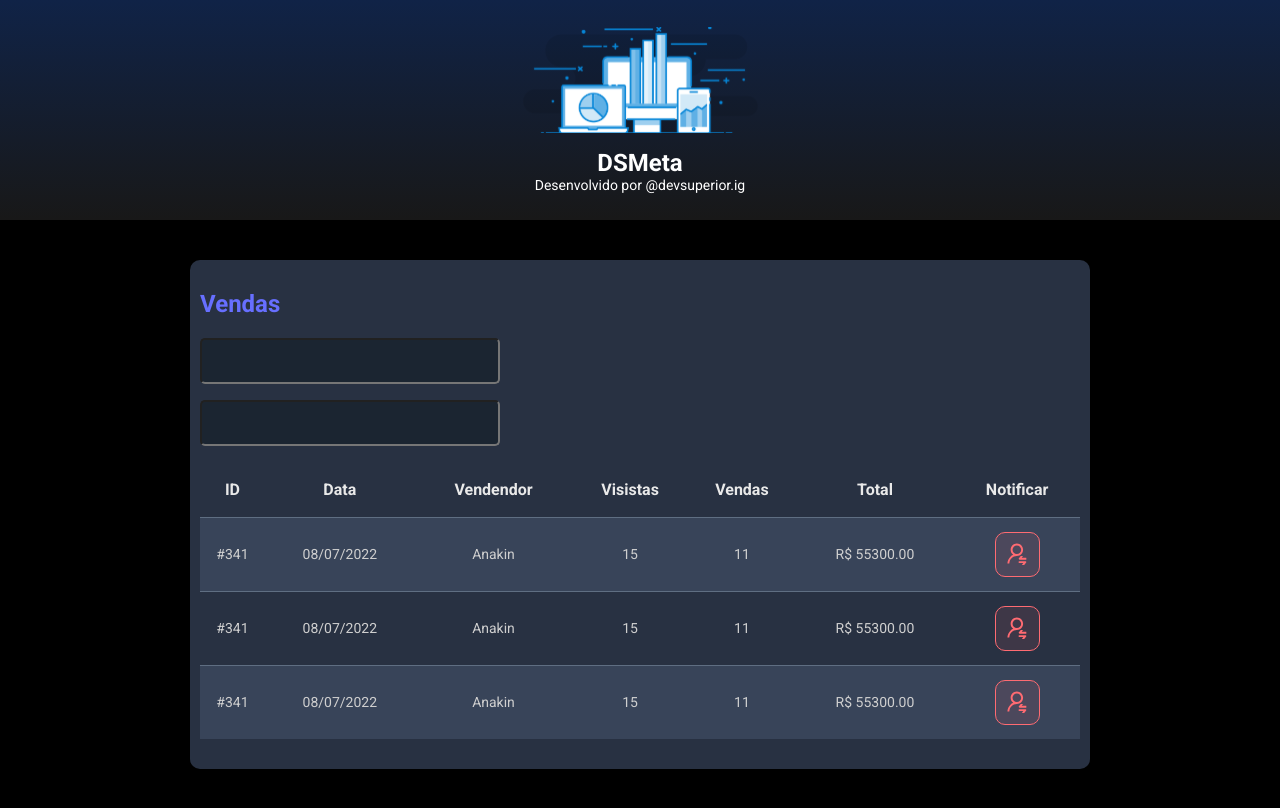
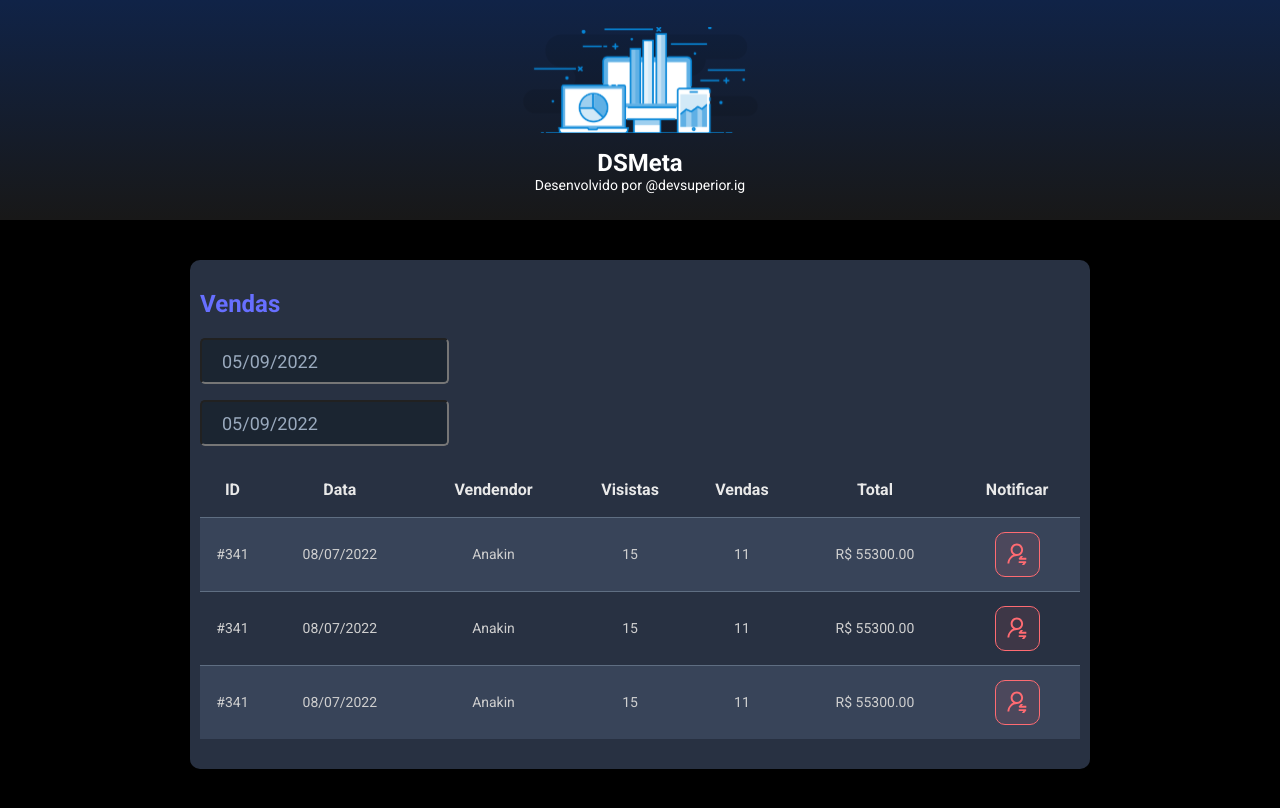
Before and after one commit to leandbs2022/dsmeta, a React (Vite) app in the folder frontend/: page / in a window 1280 px wide. Built offline with nearby package versions, Linux system fonts and the light colour scheme.

Commit message:
Datepicher

```diff
--- a/frontend/package.json
+++ b/frontend/package.json
@@ -9,7 +9,9 @@
     "preview": "vite preview"
   },
   "dependencies": {
+    "@types/react-datepicker": "4.4.2",
     "react": "^18.2.0",
+    "react-datepicker": "4.8.0",
     "react-dom": "^18.2.0"
   },
   "devDependencies": {
--- a/frontend/src/components/SalesCard/index.tsx
+++ b/frontend/src/components/SalesCard/index.tsx
@@ -1,4 +1,7 @@
 import NotificationButton from '../NotificationButton'
+import DatePicker from "react-datepicker"
+import "react-datepicker/dist/react-datepicker.css"
+
 import './styles.css'
 function SalesCard() {
     return (
@@ -6,10 +9,20 @@
             <div className="dsmeta-card">
                 <h2 className="dsmeta-sales-title">Vendas</h2>
                 <div className="dsmeta-form-control-container">
-                    <input type="text" className="dsmeta-form-control" />
+                    <DatePicker
+                        selected={new Date()}
+                        onChange={(date: Date) => { }}
+                        className="dsmeta-form-control"
+                        dateFormat="dd/MM/yyyy"
+                    />
                 </div>
                 <div className="dsmeta-form-control-container">
-                    <input type="text" className="dsmeta-form-control" />
+                    <DatePicker
+                        selected={new Date()}
+                        onChange={(date: Date) => { }}
+                        className="dsmeta-form-control"
+                        dateFormat="dd/MM/yyyy"
+                    />
                 </div>
                 <div>
                     <table className="dsmeta-sales-table">
@@ -34,7 +47,7 @@
                                 <td>R$ 55300.00</td>
                                 <td>
                                     <div className="dsmeta-red-btn-container">
-                                    <p className="direita"><NotificationButton /></p>
+                                        <p className="direita"><NotificationButton /></p>
                                     </div>
                                 </td>
                             </tr>
@@ -59,9 +72,9 @@
                                 <td className="show992">11</td>
                                 <td>R$ 55300.00</td>
                                 <td>
-                                <div className="dsmeta-red-btn-container">
-                                <p className="direita"><NotificationButton /></p>
-                                </div>
+                                    <div className="dsmeta-red-btn-container">
+                                        <p className="direita"><NotificationButton /></p>
+                                    </div>
                                 </td>
                             </tr>
                         </tbody>
```
Also changed, not shown: 1 other file (tests, documents, lock files or other folders).
